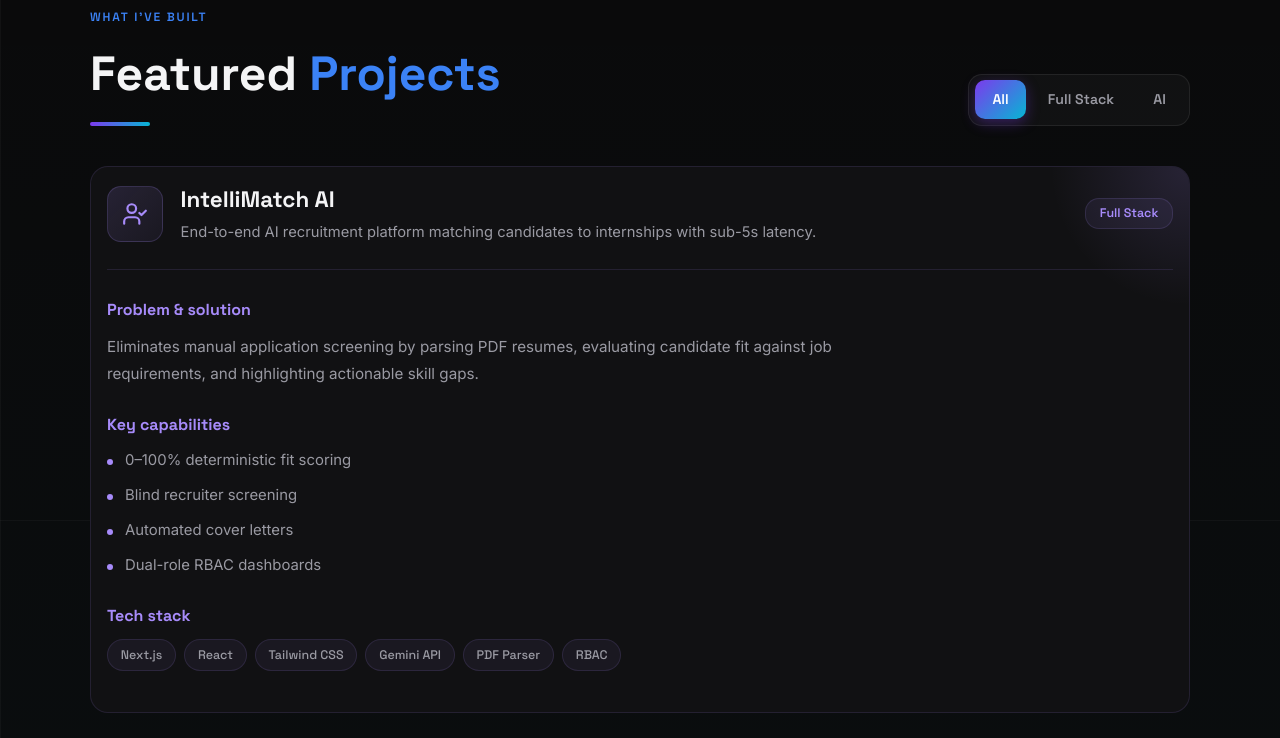
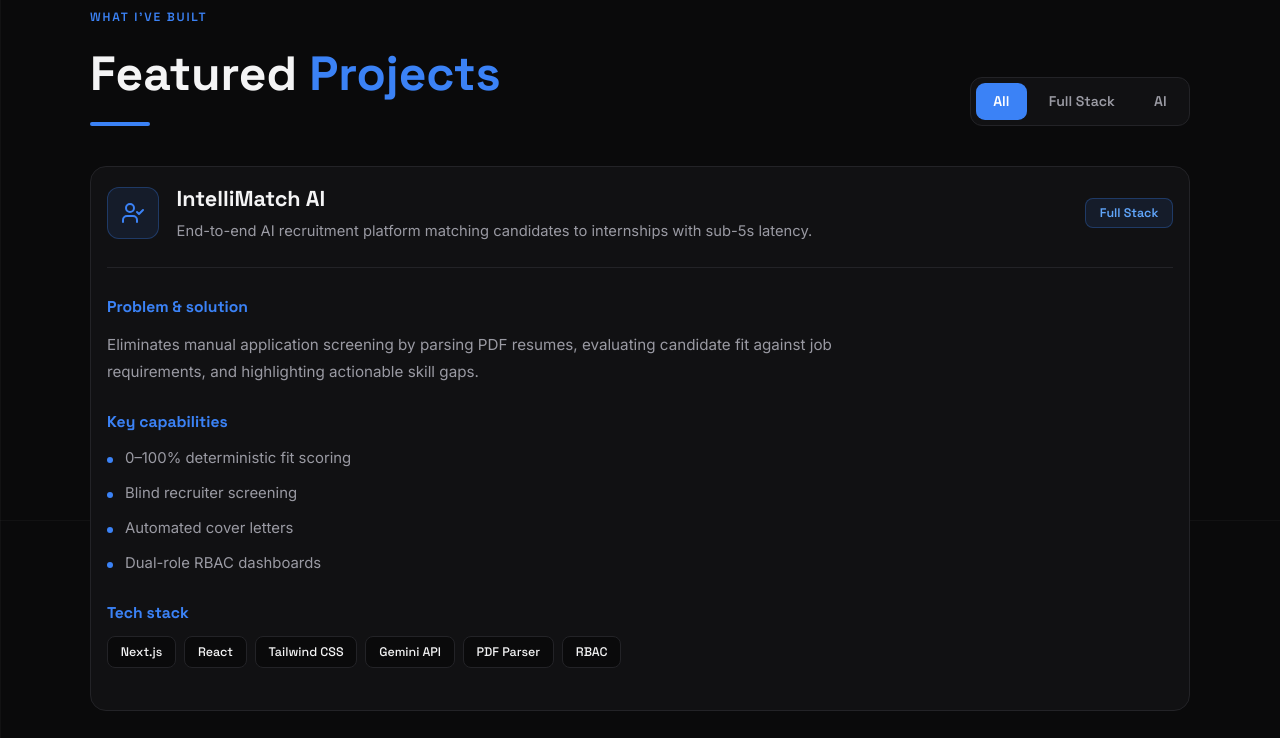
Before and after one commit to priyadharshini-6/Portfolio, a React (Vite) app: page / in a window 1280 px wide. Shown: the part 2680-3418 px from the top of the page. Built offline with nearby package versions, Linux system fonts and the light colour scheme.

Commit message:
Update Projects.jsx

```diff
--- a/src/components/Projects.jsx
+++ b/src/components/Projects.jsx
@@ -6,7 +6,7 @@ const FILTERS = ['All', 'Full Stack', 'AI'];
 
 const projects = [
   {
-    icon: <UserCheck size={26} />,
+    icon: <UserCheck size={24} />,
     title: 'IntelliMatch AI',
     domain: 'Full Stack',
     tagline: 'End-to-end AI recruitment platform matching candidates to internships with sub-5s latency.',
@@ -19,11 +19,9 @@ const projects = [
       'Dual-role RBAC dashboards',
     ],
     tags: ['Next.js', 'React', 'Tailwind CSS', 'Gemini API', 'PDF Parser', 'RBAC'],
-    color: '#a78bfa',
-    glow: 'rgba(167,139,250,0.15)',
   },
   {
-    icon: <BookOpen size={26} />,
+    icon: <BookOpen size={24} />,
     title: 'LearnMate',
     domain: 'AI',
     tagline: 'Interactive, document-grounded AI companion tailored for personalized study workflows.',
@@ -36,11 +34,9 @@ const projects = [
       'Daily retention tracking',
     ],
     tags: ['React', 'Node.js', 'Express', 'Supabase', 'Gemini API', 'OpenRouter', 'Tailwind CSS'],
-    color: '#06b6d4',
-    glow: 'rgba(6,182,212,0.15)',
   },
   {
-    icon: <Brain size={26} />,
+    icon: <Brain size={24} />,
     title: 'AI Knowledge Graph Builder',
     domain: 'AI',
     tagline: 'Enterprise intelligence platform combining graph databases and RAG for contextual insight discovery.',
@@ -52,17 +48,15 @@ const projects = [
       'Low-latency local inference',
     ],
     tags: ['Python', 'Neo4j', 'FAISS', 'Ollama', 'Chainlit', 'LangChain', 'RAG Pipelines'],
-    color: '#7c3aed',
-    glow: 'rgba(124,58,237,0.15)',
   },
 ];
 
-function Block({ title, color, children }) {
+function Block({ title, children }) {
   return (
     <div style={{ marginBottom: '1.6rem' }}>
       <h4 style={{
-        fontFamily: 'Space Grotesk', fontSize: '1rem', fontWeight: 700,
-        color, marginBottom: '0.7rem',
+        fontFamily: 'Space Grotesk', fontSize: '0.98rem', fontWeight: 700,
+        color: 'var(--accent)', marginBottom: '0.7rem',
       }}>
         {title}
       </h4>
@@ -79,14 +73,7 @@ export default function Projects() {
   const visible = active === 'All' ? projects : projects.filter(p => p.domain === active);
 
   return (
-    <section
-      id="projects"
-      ref={ref}
-      style={{
-        padding: '4rem 1.5rem',
-        background: 'linear-gradient(180deg, transparent, rgba(6,182,212,0.02) 50%, transparent)',
-      }}
-    >
+    <section id="projects" ref={ref} style={{ padding: '4rem 1.5rem' }}>
       <div style={{ maxWidth: '1100px', margin: '0 auto' }}>
         {/* Header + filter */}
         <motion.div
@@ -105,19 +92,16 @@ export default function Projects() {
             <h2 style={{ fontFamily: 'Space Grotesk', fontSize: 'clamp(2rem, 4vw, 3rem)', fontWeight: 700 }}>
               Featured <span className="gradient-text">Projects</span>
             </h2>
-            <div style={{
-              width: '60px', height: '4px', borderRadius: '4px', marginTop: '0.75rem',
-              background: 'linear-gradient(90deg, #7c3aed, #06b6d4)',
-            }} />
+            <div style={{ width: '60px', height: '4px', borderRadius: '4px', marginTop: '0.75rem', background: 'var(--accent)' }} />
           </div>
 
           <div
             role="tablist"
             aria-label="Filter projects by domain"
             style={{
-              display: 'flex', gap: '0.25rem', padding: '0.35rem',
-              borderRadius: '14px', border: '1px solid rgba(255,255,255,0.08)',
-              background: 'rgba(255,255,255,0.03)',
+              display: 'flex', gap: '0.25rem', padding: '0.3rem',
+              borderRadius: '12px', border: '1px solid var(--line)',
+              background: 'var(--surface)',
             }}
           >
             {FILTERS.map(f => {
@@ -130,10 +114,10 @@ export default function Projects() {
                   onClick={() => setActive(f)}
                   style={{
                     position: 'relative', border: 'none', cursor: 'pointer',
-                    padding: '0.55rem 1.1rem', borderRadius: '10px',
+                    padding: '0.5rem 1.1rem', borderRadius: '9px',
                     background: 'transparent', fontFamily: 'Space Grotesk',
                     fontSize: '0.88rem', fontWeight: 600,
-                    color: isActive ? '#fff' : 'var(--text-muted)',
+                    color: isActive ? '#ffffff' : 'var(--text-muted)',
                     transition: 'color 0.2s',
                   }}
                 >
@@ -141,11 +125,7 @@ export default function Projects() {
                     <motion.span
                       layoutId="project-filter-pill"
                       transition={{ type: 'spring', stiffness: 400, damping: 32 }}
-                      style={{
-                        position: 'absolute', inset: 0, borderRadius: '10px',
-                        background: 'linear-gradient(135deg, #7c3aed, #06b6d4)',
-                        boxShadow: '0 4px 14px rgba(124,58,237,0.35)',
-                      }}
+                      style={{ position: 'absolute', inset: 0, borderRadius: '9px', background: 'var(--accent)' }}
                     />
                   )}
                   <span style={{ position: 'relative' }}>{f}</span>
@@ -166,38 +146,24 @@ export default function Projects() {
                 animate={inView ? { opacity: 1, y: 0, scale: 1 } : {}}
                 exit={{ opacity: 0, scale: 0.97 }}
                 transition={{ duration: 0.45, delay: i * 0.08 }}
-                className="glass-card p-6 sm:p-10 rounded-[18px]"
-                whileHover={{ boxShadow: `0 20px 60px ${p.glow}` }}
-                style={{
-                  borderColor: `${p.color}20`,
-                  position: 'relative', overflow: 'hidden',
-                }}
+                className="glass-card p-6 sm:p-10 rounded-[16px]"
               >
-                {/* Background glow */}
-                <div style={{
-                  position: 'absolute', top: 0, right: 0, width: '280px', height: '280px',
-                  borderRadius: '50%', background: `radial-gradient(circle, ${p.glow} 0%, transparent 70%)`,
-                  transform: 'translate(50%, -50%)', pointerEvents: 'none',
-                }} />
-
                 {/* Card header */}
                 <div style={{
-                  position: 'relative', display: 'flex', alignItems: 'center',
-                  gap: '1.1rem', flexWrap: 'wrap', marginBottom: '1.75rem',
-                  paddingBottom: '1.5rem', borderBottom: `1px solid ${p.color}20`,
+                  display: 'flex', alignItems: 'center', gap: '1.1rem', flexWrap: 'wrap',
+                  marginBottom: '1.75rem', paddingBottom: '1.5rem', borderBottom: '1px solid var(--line)',
                 }}>
                   <div style={{
-                    width: '56px', height: '56px', borderRadius: '14px', flexShrink: 0,
-                    background: `linear-gradient(135deg, ${p.color}25, ${p.color}10)`,
-                    border: `1px solid ${p.color}30`,
+                    width: '52px', height: '52px', borderRadius: '12px', flexShrink: 0,
+                    background: 'var(--accent-soft)', border: '1px solid var(--accent-border)',
                     display: 'flex', alignItems: 'center', justifyContent: 'center',
-                    color: p.color,
+                    color: 'var(--accent)',
                   }}>
                     {p.icon}
                   </div>
 
                   <div style={{ flex: 1, minWidth: '220px' }}>
-                    <h3 style={{ fontFamily: 'Space Grotesk', fontSize: '1.4rem', fontWeight: 700, marginBottom: '0.3rem' }}>
+                    <h3 style={{ fontFamily: 'Space Grotesk', fontSize: '1.35rem', fontWeight: 700, marginBottom: '0.3rem' }}>
                       {p.title}
                     </h3>
                     <p style={{ color: 'var(--text-muted)', fontSize: '0.92rem', lineHeight: 1.6, maxWidth: '720px' }}>
@@ -206,31 +172,27 @@ export default function Projects() {
                   </div>
 
                   <span style={{
-                    padding: '0.3rem 0.85rem', borderRadius: '14px', fontSize: '0.78rem', fontWeight: 600,
-                    fontFamily: 'Space Grotesk', color: p.color,
-                    background: `${p.color}12`, border: `1px solid ${p.color}25`,
+                    padding: '0.3rem 0.85rem', borderRadius: '8px', fontSize: '0.78rem', fontWeight: 600,
+                    fontFamily: 'Space Grotesk', color: 'var(--accent-hover)',
+                    background: 'var(--accent-soft)', border: '1px solid var(--accent-border)',
                   }}>
                     {p.domain}
                   </span>
                 </div>
 
-                <div style={{ position: 'relative' }}>
-                  <Block title="Problem & solution" color={p.color}>
+                <Block title="Problem & solution">
                   <p style={{ color: 'var(--text-muted)', lineHeight: 1.8, fontSize: '0.95rem', maxWidth: '820px' }}>
                     {p.problem}
                   </p>
                 </Block>
 
-                  <Block title="Key capabilities" color={p.color}>
-                    <ul style={{
-                      listStyle: 'none', padding: 0, margin: 0,
-                      display: 'grid', gap: '0.6rem', maxWidth: '820px',
-                    }}>
+                <Block title="Key capabilities">
+                  <ul style={{ listStyle: 'none', padding: 0, margin: 0, display: 'grid', gap: '0.6rem', maxWidth: '820px' }}>
                     {p.capabilities.map(c => (
                       <li key={c} style={{ display: 'flex', gap: '0.75rem', fontSize: '0.93rem', lineHeight: 1.7 }}>
                         <span style={{
                           width: '6px', height: '6px', borderRadius: '50%', flexShrink: 0,
-                            background: p.color, marginTop: '0.68rem',
+                          background: 'var(--accent)', marginTop: '0.68rem',
                         }} />
                         <span style={{ color: 'var(--text-muted)' }}>{c}</span>
                       </li>
@@ -238,18 +200,17 @@ export default function Projects() {
                   </ul>
                 </Block>
 
-                  <Block title="Tech stack" color={p.color}>
+                <Block title="Tech stack">
                   <div style={{ display: 'flex', flexWrap: 'wrap', gap: '0.5rem' }}>
                     {p.tags.map(tag => (
                       <span key={tag} style={{
-                          padding: '0.35rem 0.8rem', borderRadius: '16px', fontSize: '0.78rem',
-                          background: `${p.color}10`, border: `1px solid ${p.color}20`,
-                          color: 'var(--text-muted)', fontFamily: 'Space Grotesk', fontWeight: 500,
+                        padding: '0.35rem 0.8rem', borderRadius: '8px', fontSize: '0.78rem',
+                        background: 'var(--bg)', border: '1px solid var(--line)',
+                        color: 'var(--text)', fontFamily: 'Space Grotesk', fontWeight: 500,
                       }}>{tag}</span>
                     ))}
                   </div>
                 </Block>
-                </div>
               </motion.div>
             ))}
           </AnimatePresence>
```
Lines whose indentation alone changed are shown as unchanged.
